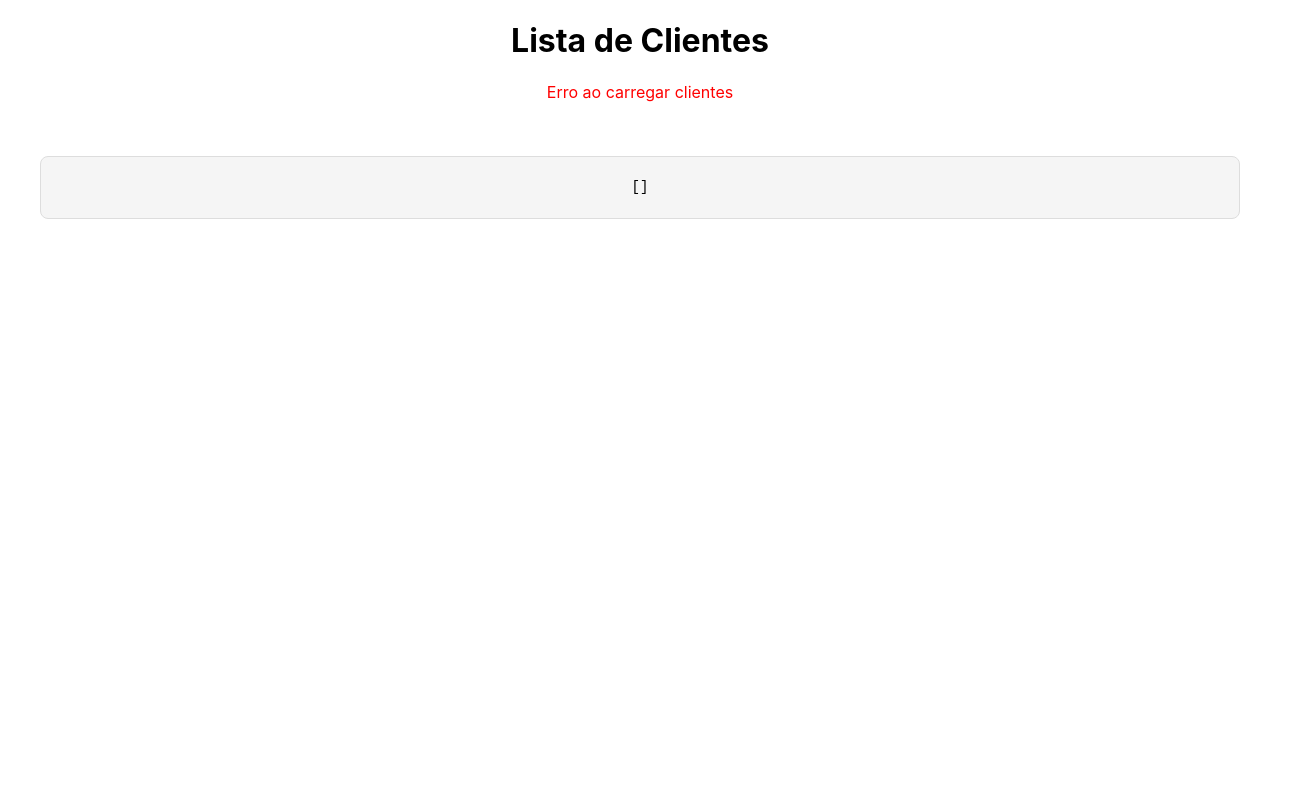
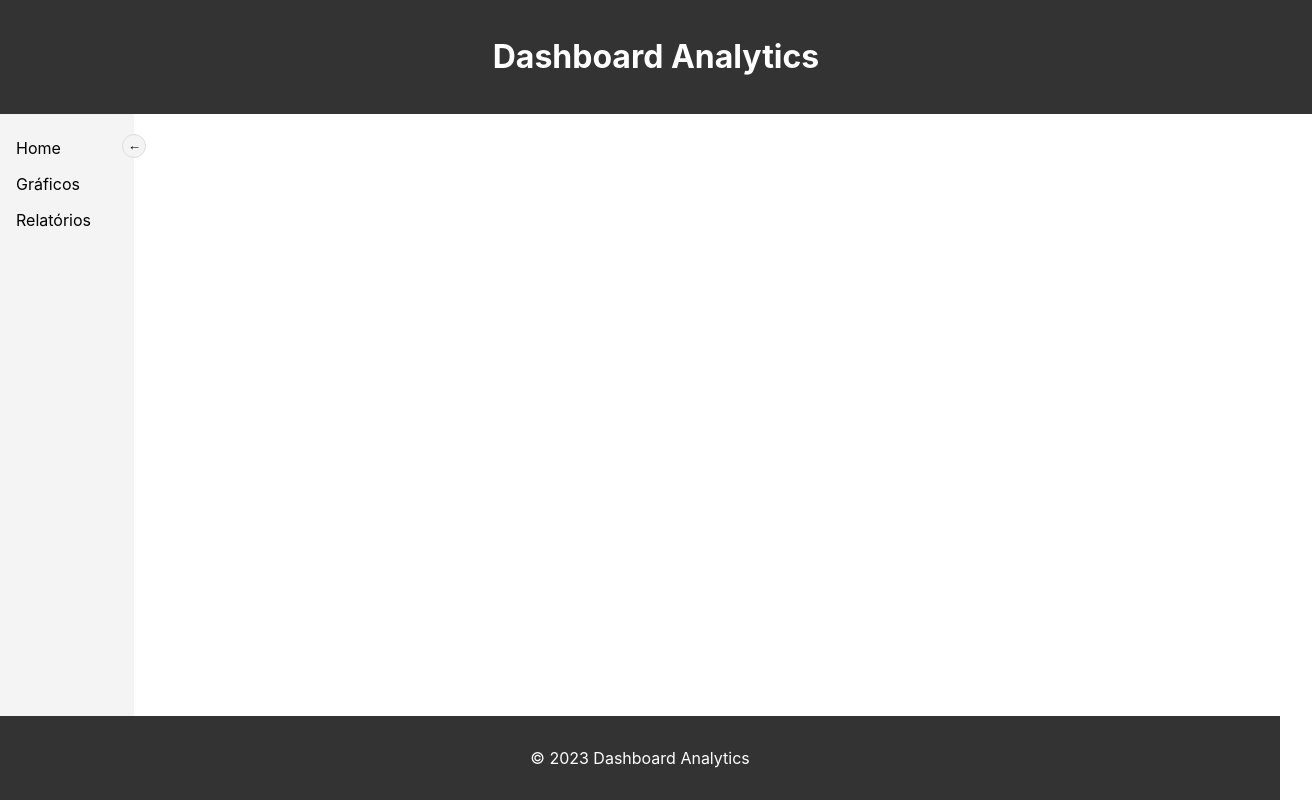
Before and after one commit to klevessond/estudo, a React (Create React App) app in the folder frontend/: page / in a window 1280 px wide. Shown: the whole page, 1312 px wide, since content can reach past the window. Built offline with nearby package versions, Linux system fonts and the light colour scheme; no server answers.

Commit message:
ajuste do layout
criação de pastas para os compoenentes  e um menu lateral retrativo

```diff
--- a/frontend/src/App.js
+++ b/frontend/src/App.js
@@ -2,8 +2,9 @@ import logo from './logo.svg';
 import React, { useState, useEffect } from 'react';
 import './App.css';
 import ClienteServices from './services/Clienteservices.js';
+import Layout from './components/layout/layout.jsx';
 
-
+/*
 function App() {
   const [clientes, setClientes] = useState([]);
   const [loading, setLoading] = useState(true);
@@ -33,7 +34,8 @@ const renderValue =(value) =>{
   return String(value);
 }
 
-  return (
+
+return (
     <div className="App">
       <h1>Lista de Clientes</h1>
 
@@ -48,5 +50,14 @@ const renderValue =(value) =>{
     </div>
   );
 }
+*/
+const App = () =>{
+  return(
+    <Layout>
+
+    </Layout>
+
+  );
+};
 
 export default App;
--- /dev/null
+++ b/frontend/src/components/layout/footer/Footer.css
@@ -0,0 +1,7 @@
+/* Footer.css */
+.footer {
+    background-color: #333;
+    color: white;
+    text-align: center;
+    padding: 1rem;
+}
--- /dev/null
+++ b/frontend/src/components/layout/footer/Footer.jsx
@@ -0,0 +1,12 @@
+import React from 'react';
+import './Footer.css';
+
+const Footer = () => {
+    return (
+        <footer className="footer">
+            <p>&copy; 2023 Dashboard Analytics</p>
+        </footer>
+    );
+};
+
+export default Footer;
--- /dev/null
+++ b/frontend/src/components/layout/header/Header.css
@@ -0,0 +1,10 @@
+/* Header.css */
+.header {
+    background-color: #333;
+    color: white;
+    padding: 1rem;
+    text-align: center;
+    width: 100%; /* Ocupa 100% da largura disponível */
+    /*max-width: 1200px;  Largura máxima */
+    margin: 0 auto; /* Centraliza o header */
+}
--- /dev/null
+++ b/frontend/src/components/layout/header/Header.jsx
@@ -0,0 +1,12 @@
+import React from 'react';
+import './Header.css';
+
+const Header = () => {
+    return (
+        <header className="header">
+            <h1>Dashboard Analytics</h1>
+        </header>
+    );
+};
+
+export default Header;
--- /dev/null
+++ b/frontend/src/components/layout/layout.css
@@ -0,0 +1,17 @@
+/* Layout.css */
+.layout {
+    display: flex;
+    flex-direction: column;
+    min-height: 100vh;
+}
+
+.main-container {
+    display: flex;
+    flex: 1;
+}
+
+.main-content {
+    flex: 1;
+    padding: 1rem;
+    background-color: #fff;
+}
--- /dev/null
+++ b/frontend/src/components/layout/layout.jsx
@@ -0,0 +1,22 @@
+import React from "react";
+import Header from './header/Header';
+import Sidebar from './sidebar/Sidebar';
+import Footer from './footer/Footer';
+import './layout.css';
+
+const Layout = ({children}) =>{
+    return(
+        <div className = "layout">
+            <Header />
+            <div className="main-container">
+                <Sidebar />
+                <main className="main-content">
+                    {children} {/*Conteudo dimanico*/}
+                </main>
+            </div>
+            <Footer />
+        </div>
+    );
+};
+
+export default Layout;
--- /dev/null
+++ b/frontend/src/components/layout/sidebar/Sidebar.css
@@ -0,0 +1,43 @@
+/* Sidebar.css */
+.sidebar {
+    width: 8%;
+    background-color: #f4f4f4;
+    padding: 1rem;
+    transition: width 0.3s ease;
+    position: relative;
+}
+
+.sidebar.collapsed {
+    width: 60px;
+}
+
+.toggle-button {
+    position: absolute;
+    right: -12px;
+    top: 20px;
+    width: 24px;
+    height: 24px;
+    border-radius: 50%;
+    background-color: #f4f4f4;
+    border: 1px solid #ddd;
+    cursor: pointer;
+    display: flex;
+    align-items: center;
+    justify-content: center;
+    z-index: 1;
+}
+
+.sidebar.collapsed li {
+    text-align: center;
+}
+
+.sidebar ul {
+    list-style: none;
+    padding: 0;
+    margin: 0;
+}
+
+.sidebar li {
+    padding: 8px 0;
+    cursor: pointer;
+}
--- /dev/null
+++ b/frontend/src/components/layout/sidebar/Sidebar.jsx
@@ -0,0 +1,21 @@
+import React, { useState } from 'react';
+import './Sidebar.css';
+
+const Sidebar = () => {
+    const [isCollapsed, setIsCollapsed] = useState(false);
+
+    return (
+        <aside className={`sidebar ${isCollapsed ? 'collapsed' : ''}`}>
+            <button className="toggle-button" onClick={() => setIsCollapsed(!isCollapsed)}>
+                {isCollapsed ? '→' : '←'}
+            </button>
+            <ul>
+                <li>{isCollapsed ? '🏠' : 'Home'}</li>
+                <li>{isCollapsed ? '📊' : 'Gráficos'}</li>
+                <li>{isCollapsed ? '📄' : 'Relatórios'}</li>
+            </ul>
+        </aside>
+    );
+};
+
+export default Sidebar;
```
